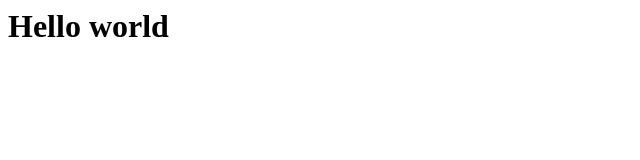
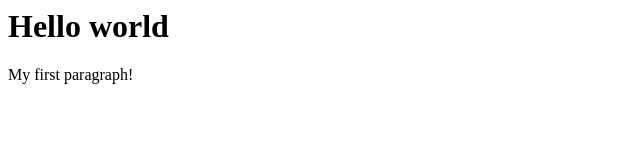
Before and after one commit to RailsGirlsBxlTest/basic-html-otagi, a plain HTML site: page index.html in a window 1280 px wide. Shown: the whole page, without its empty margins (0-640 px from the left). Drawn offline with Linux system fonts and the light colour scheme.

Commit message:
Add paragraph

```diff
--- a/index.html
+++ b/index.html
@@ -1 +1,2 @@
 <h1>Hello world</h1>
+<p>My first paragraph!</p>
```
